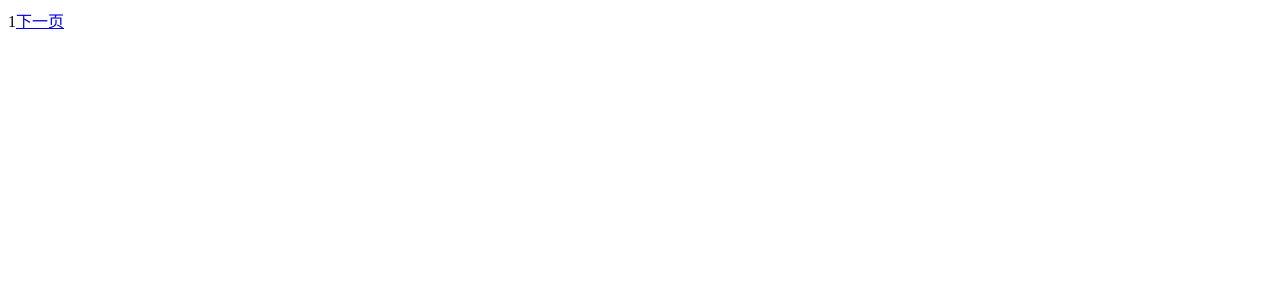
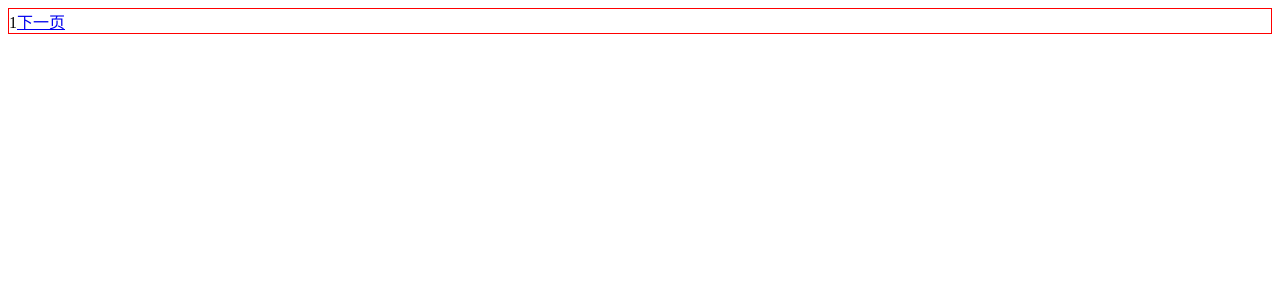
Before and after one commit to Eternal-could/eternal-bill-react, a React (Vite) app: page /welcome/1 in a window 1280 px wide. Shown: the top 300 px of the page. Built offline with nearby package versions, Linux system fonts and the light colour scheme.

Commit message:
feat: add style

```diff
--- a/src/pages/Welcome1.tsx
+++ b/src/pages/Welcome1.tsx
@@ -2,7 +2,7 @@ import { NavLink } from 'react-router-dom'
 
 export const Welcome1: React.FC = () => {
   return (
-    <div>
+    <div style={{ border: '1px solid red' }}>
       1
       <NavLink to="/welcome/2">下一页</NavLink>
     </div>
--- a/src/pages/Welcome2.tsx
+++ b/src/pages/Welcome2.tsx
@@ -2,7 +2,7 @@ import { NavLink } from 'react-router-dom'
 
 export const Welcome2: React.FC = () => {
   return (
-    <div>
+    <div style={{ border: '1px solid red' }}>
       2
       <NavLink to="/welcome/3">下一页</NavLink>
     </div>
--- a/src/pages/Welcome3.tsx
+++ b/src/pages/Welcome3.tsx
@@ -2,7 +2,7 @@ import { NavLink } from 'react-router-dom'
 
 export const Welcome3: React.FC = () => {
   return (
-    <div>
+    <div style={{ border: '1px solid red' }}>
       3
       <NavLink to="/welcome/4">下一页</NavLink>
     </div>
--- a/src/pages/Welcome4.tsx
+++ b/src/pages/Welcome4.tsx
@@ -2,7 +2,7 @@ import { NavLink } from 'react-router-dom'
 
 export const Welcome4: React.FC = () => {
   return (
-    <div>
+    <div style={{ border: '1px solid red' }}>
       4
       <NavLink to="/welcome/xxx">开始</NavLink>
     </div>
```
